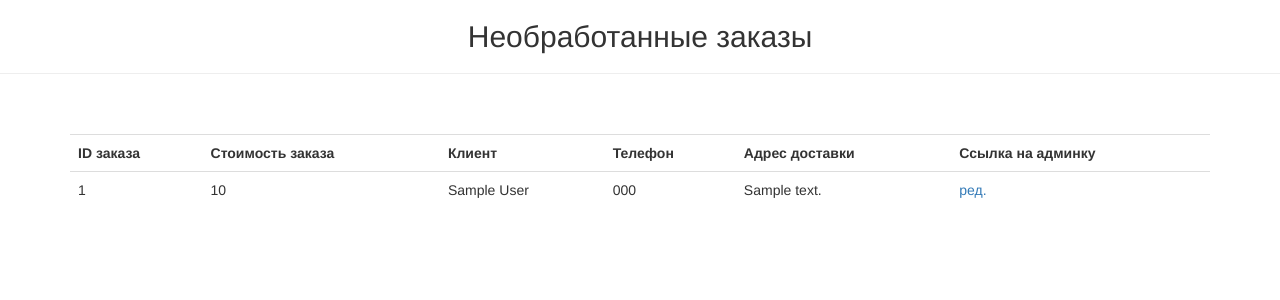
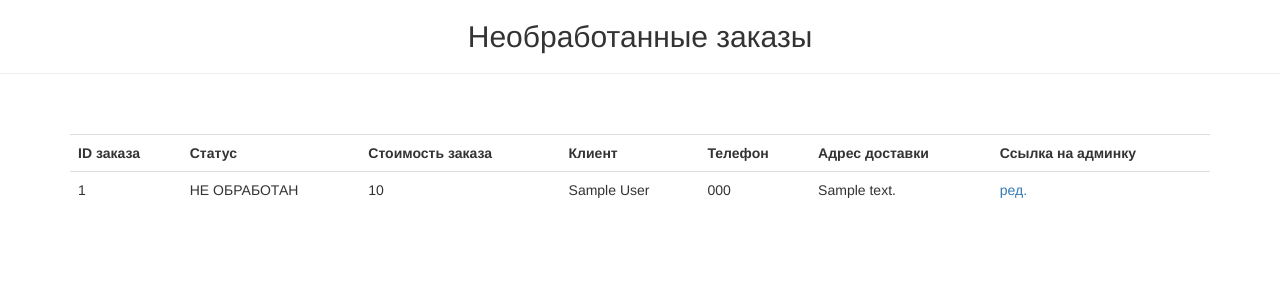
Before and after one commit to ZusmanOne/star-burger, a Django app: page /manager/orders/ in a window 1280 px wide. Shown: the part 52-352 px from the top of the page. Run offline with Django 3.2, Linux system fonts and the light colour scheme; a user stored in the database is signed in; tables that the repository leaves empty hold one stand-in row (values such as "Sample post"); parts of the project's set-up code (start-up, migrations or seed data) failed here and were passed over; some libraries are stand-ins or nearby versions.

Commit message:
add status field with choices

```diff
--- a/foodcartapp/models.py
+++ b/foodcartapp/models.py
@@ -138,6 +138,13 @@ class Order(models.Model):
     address = models.CharField(max_length=200, verbose_name='Адрес')
     objects = OrderQuerySet.as_manager()
 
+    ORDER_STATUS = [
+        ('UNPROCESSED', 'НЕ ОБРАБОТАН'),
+        ('DONE', 'ВЫПОЛНЕН')
+    ]
+    status = models.CharField(max_length=20, choices=ORDER_STATUS, db_index=True, verbose_name='Статус Заказа',
+                              default='UNPROCESSED')
+
     class Meta:
         verbose_name = 'Заказ'
         verbose_name_plural = 'Заказы'
--- a/restaurateur/templates/order_items.html
+++ b/restaurateur/templates/order_items.html
@@ -14,6 +14,7 @@
    <table class="table table-responsive">
     <tr>
       <th>ID заказа</th>
+      <th>Статус</th>
       <th>Стоимость заказа</th>
       <th>Клиент</th>
       <th>Телефон</th>
@@ -24,6 +25,7 @@
     {% for item in order_items %}
       <tr>
         <td>{{item.pk}}</td>
+        <td>{{item.get_status_display}}</td>
         <td>{{item.total_price}}</td>
         <td>{{item.firstname}} {{item.lastname}}</td>
         <td>{{item.phonenumber}}</td>
--- a/restaurateur/views.py
+++ b/restaurateur/views.py
@@ -96,7 +96,7 @@ def view_restaurants(request):
 
 @user_passes_test(is_manager, login_url='restaurateur:login')
 def view_orders(request):
-    order_items = Order.objects.get_order_price()
+    order_items = Order.objects.get_order_price().filter(status='UNPROCESSED')
     return render(request, template_name='order_items.html', context={
         'order_items': order_items,
     })
```
Also changed, not shown: foodcartapp/migrations/0051_order_status.py (added).
